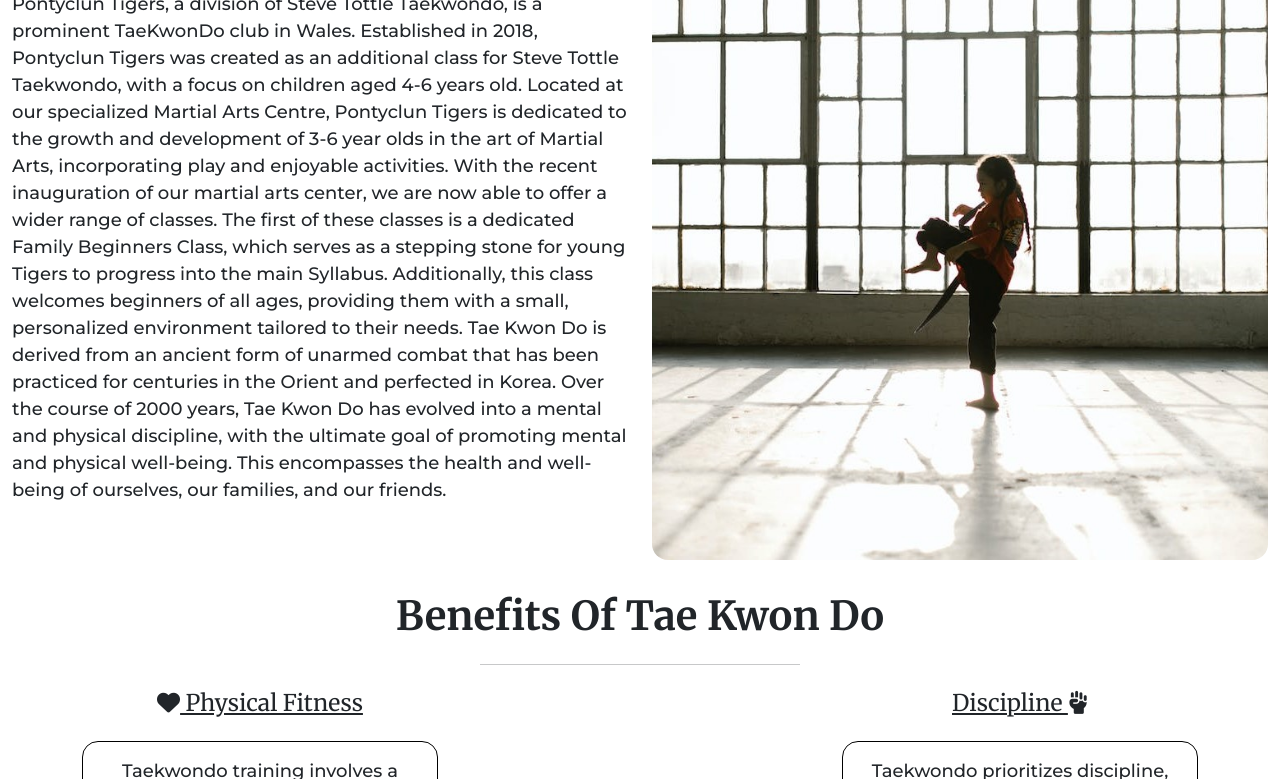
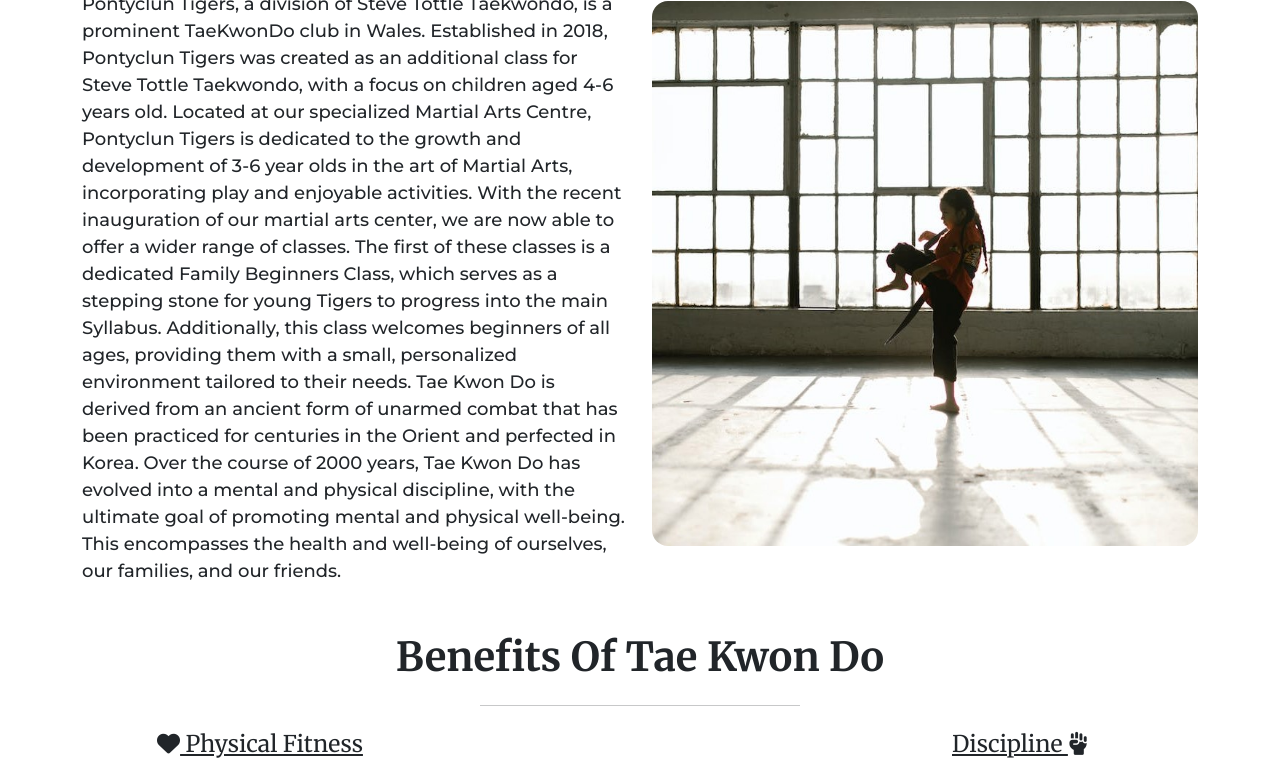
Before and after one commit to LeeEd1/Pontyclun-tigers, a plain HTML site: page index.html in a window 1280 px wide. Shown: the part 688-1467 px from the top of the page. Drawn offline with nearby package versions, Linux system fonts and the light colour scheme.

Commit message:
Final checks of index.html code

```diff
--- a/assets/css/style.css
+++ b/assets/css/style.css
@@ -68,6 +68,10 @@ p {
 }
 
 /* main body*/
+.introduction div {
+    justify-content: center;
+}
+
 .introduction h2 {
     font-family: 'Merriweather';
     text-align: center;
@@ -78,8 +82,6 @@ p {
     text-align: start;
     font-weight: 500;
 }
-
-
 
 .img-stc1 {
     display: grid;
@@ -93,10 +95,12 @@ p {
     border-radius: 1rem;
 }
 
+
 .img-stc2 {
     display: grid;
     align-items: center;
 }
+
 
 .image-stance2 {
     height: auto;
--- a/index.html
+++ b/index.html
@@ -18,7 +18,7 @@
 
 <body>
     <header>
-        <!--Nav (Credit bootstrap for navbar)-->
+        <!--Nav (Navbar taken from bootstrap)-->
         <nav class="navbar navbar-expand-md">
             <div class="container-fluid">
                 <a href="index.html"><img height="500" width="500" id="logo-img" src="assets/img/logo1.png"
@@ -51,7 +51,7 @@
         <hr>
         <!-- Welcome main text -->
         <section class="introduction">
-            <div class="container-fluid">
+            <div class="container">
                 <div class="row">
                     <div class="col-lg">
                         <h2>Introduction</h2>
```
